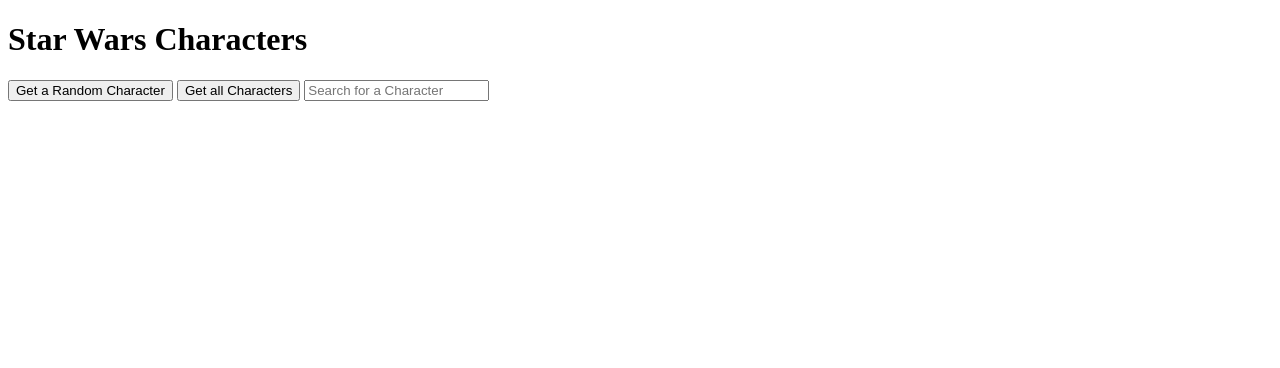
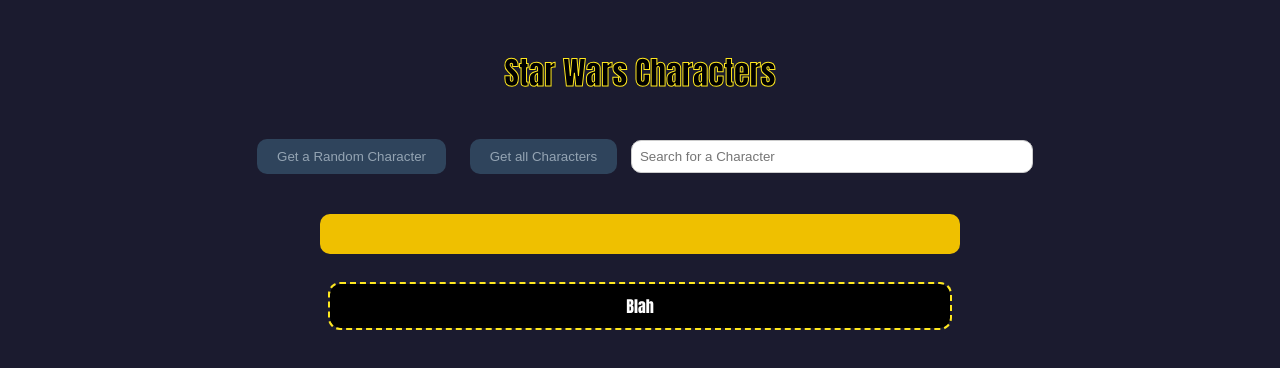
Before and after one commit to ChristaArgirakis/Swapi-Practice, a plain HTML site: page index.html in a window 1280 px wide. Drawn offline with Linux system fonts and the light colour scheme.

Commit message:
Edits to HTML, complete CSS, start of JS

```diff
--- a/index.html
+++ b/index.html
@@ -15,6 +15,10 @@
         <button id="get-character">Get a Random Character</button>
         <button id="get-all">Get all Characters</button>
         <input type="text" id="search" placeholder="Search for a Character">
+        <div id="character"></div>
+        <ul id="characters">
+            <li>Blah</li>
+        </ul>
     </main>
 
     <script src="main.js"></script>
--- a/main.js
+++ b/main.js
@@ -0,0 +1,9 @@
+let searchInput = document.getElementById('search');
+
+document.getElementById('get-character').addEventListener('click', function() {
+
+});
+
+document.getElementById('get-all').addEventListener('click', function() {
+
+});
--- a/style.css
+++ b/style.css
@@ -0,0 +1,83 @@
+:root{
+    --info-color: #4e54c8;
+    --h1-color: #fff;
+    --main-bg: #1b1b2f;
+    --button-color: #2f445c;
+    --character-color: #efc000ff;
+    --cool-text-color:purple;
+    --character-li-color: black;
+
+}
+
+*{
+    margin: 0;
+    padding: 0;
+}
+
+body{
+    color: black;
+    font-family: Impact, Haettenschweiler, 'Arial Narrow Bold', sans-serif;
+    background: var(--main-bg);
+    text-align: center;
+    padding: 1rem;
+}
+
+header{
+    margin: 2rem;
+}
+
+h1{
+    -webkit-text-stroke: 1px #FFE81F
+}
+button{
+    padding: 10px 20px;
+    margin: 10px;
+    border: none;
+    border-radius: 10px;
+    background: var(--button-color);
+    color: #94a4b3;
+    cursor: pointer;
+}
+
+button:hover {
+    background-color: #374e55ff;
+}
+
+input{
+    width: 30vw;
+    padding: 8px;
+    margin: 10px auto;
+    border-radius: 10px;
+    border: 1px solid #ccc
+}
+
+#character{
+    background: var(--character-color);
+    color: var(--cool-text-color);
+    padding: 20px;
+    margin: 30px auto;
+    border-radius: 10px;
+    max-width: 600px;
+}
+
+#characters {
+    list-style: none;
+    padding: 0;
+}
+
+#characters li {
+    background: var(--character-li-color);
+    color: #fff;
+    outline: 2px dashed #FFE81F;
+    padding: 10px;
+    margin: 10px auto;
+    border-radius: 10px;
+    max-width: 600px;
+    cursor: pointer;
+}
+
+@media (max-width: 600px){
+    input {
+        width: 80vw;
+    }
+}
```
